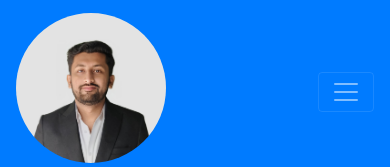
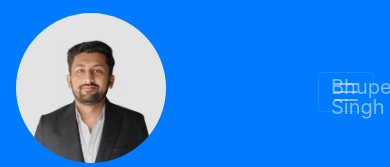
Before and after one commit to bhupen5235/bhupen5235.github.io, a website with bundled scripts: page index.html in a window 390 px wide. Shown: the top 167 px of the page. Built offline with nearby package versions, Linux system fonts and the light colour scheme; files whose address does not match are found by name; a web font is replaced by a local one.

Commit message:
Update index.html

```diff
--- a/index.html
+++ b/index.html
@@ -79,7 +79,7 @@
         </span>
       </a>
       <button class="navbar-toggler" type="button" data-toggle="collapse" data-target="#navbarSupportedContent" aria-controls="navbarSupportedContent" aria-expanded="false" aria-label="Toggle navigation">
-        <span class="navbar-toggler-icon"></span>
+        <span class="navbar-toggler-icon">Bhupendra Singh</span>
       </button>
       <div class="collapse navbar-collapse" id="navbarSupportedContent">
         <ul class="navbar-nav">
```
